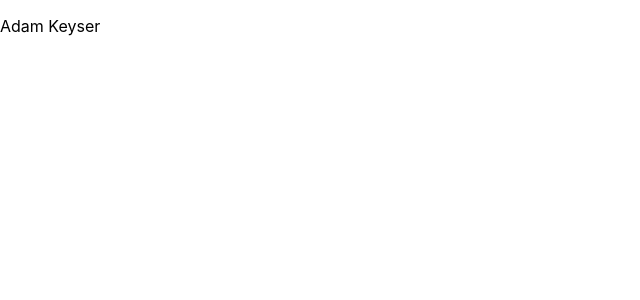
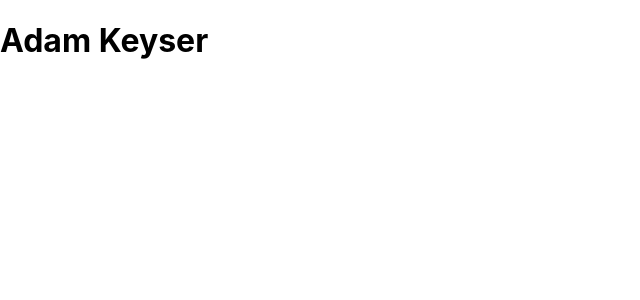
Before and after one commit to adamkeyser45/professional_portfolio, a React (Create React App) app: page / in a window 1280 px wide. Shown: the top 300 px of the page, without its empty margins (0-640 px from the left). Built offline with nearby package versions, Linux system fonts and the light colour scheme.

Commit message:
basic Header done

```diff
--- a/src/App.js
+++ b/src/App.js
@@ -1,14 +1,11 @@
 import React from 'react';
+import Header from './components/Header';
 // import './App.css';
 
 function App() {
   return (
-    <div className="App">
-      <header className="App-header">
-        <p>
-          Adam Keyser
-        </p>
-      </header>
+    <div>
+      <Header></Header>
     </div>
   );
 }
--- a/src/components/Footer/index.js
+++ b/src/components/Footer/index.js
@@ -0,0 +1 @@
+import React from 'react';
--- a/src/components/Header/index.js
+++ b/src/components/Header/index.js
@@ -0,0 +1,11 @@
+import React from 'react';
+
+function Header() {
+    return (
+        <header>
+            <h1>Adam Keyser</h1>
+        </header>
+    )
+}
+
+export default Header;
--- a/src/components/Navigation/index.js
+++ b/src/components/Navigation/index.js
@@ -0,0 +1 @@
+import React from 'react';
--- a/src/components/Project/index.js
+++ b/src/components/Project/index.js
@@ -0,0 +1 @@
+import React from 'react';
```
